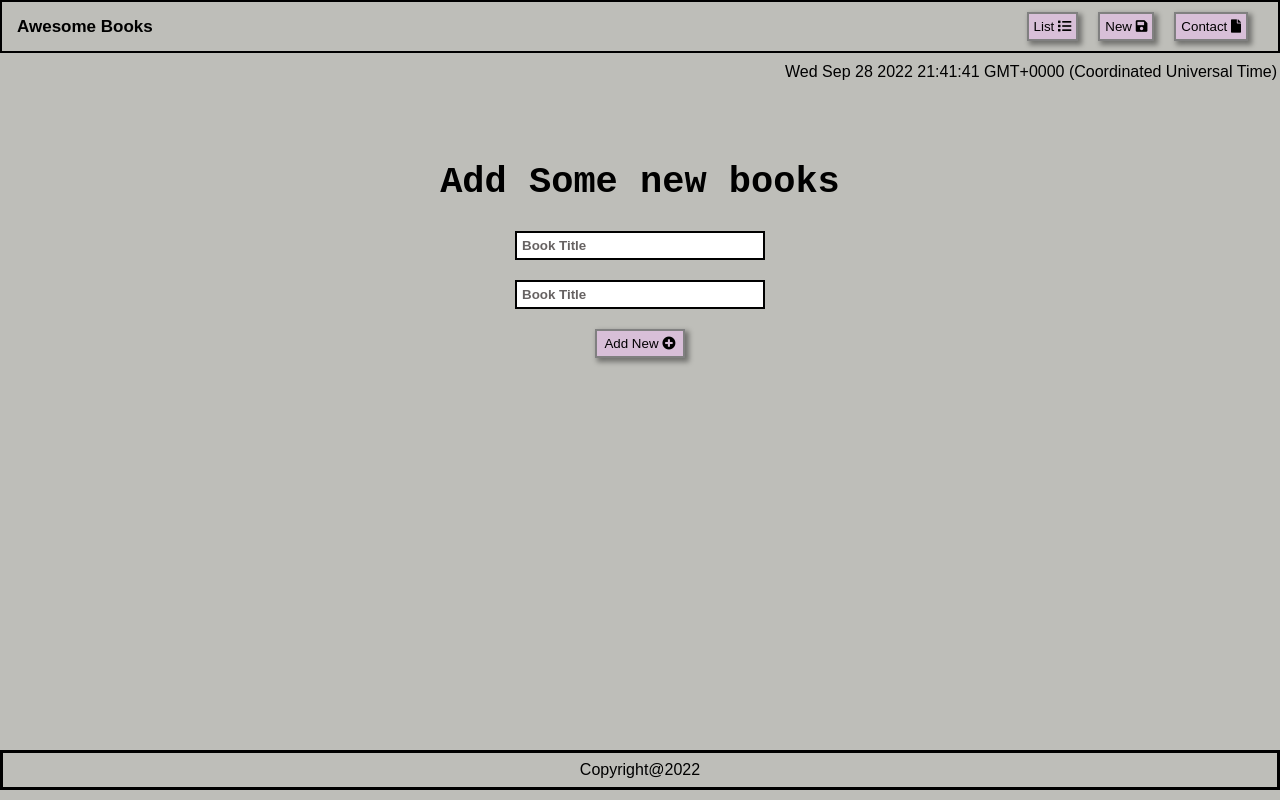
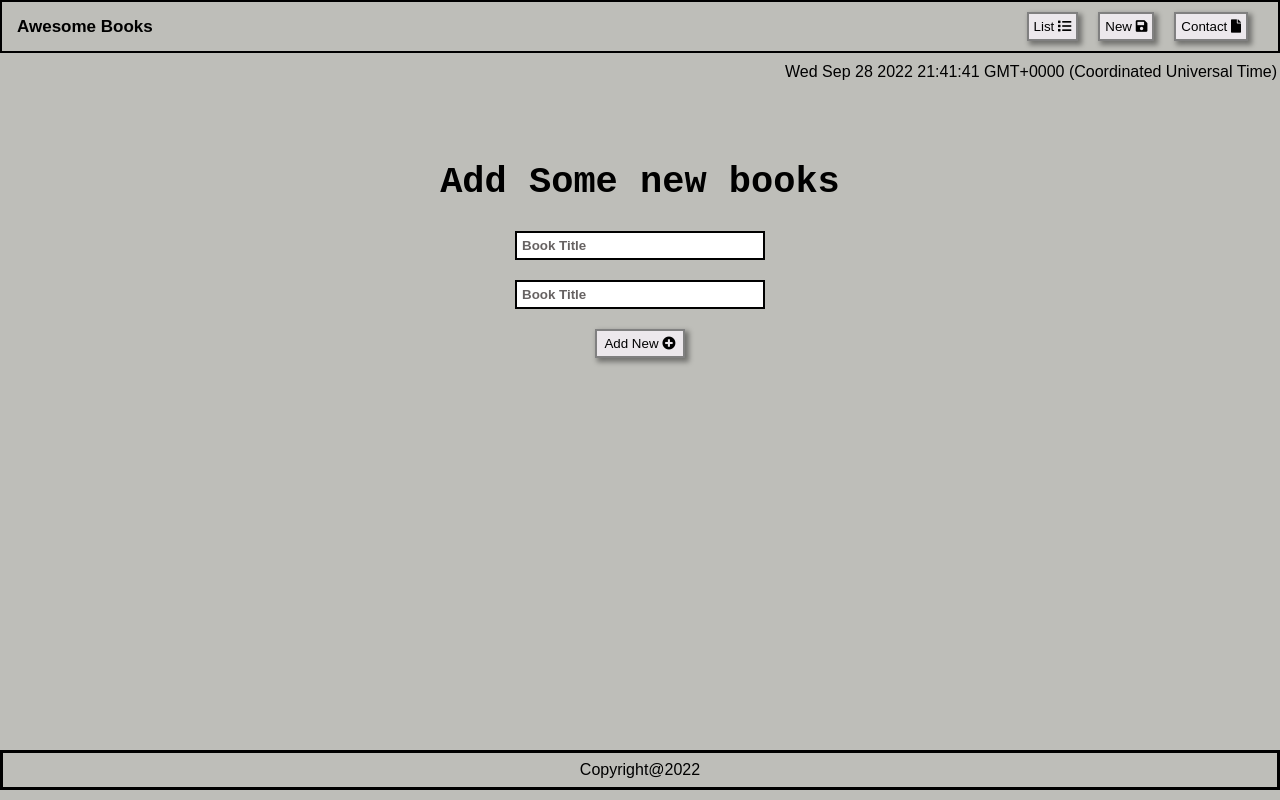
Before and after one commit to Doheera-kosi/awesome-books, a plain HTML site: page index.html in a window 1280 px wide. Drawn offline with Linux system fonts and the light colour scheme.

Commit message:
index.html

```diff
--- a/style.css
+++ b/style.css
@@ -67,7 +67,7 @@ ul {
 
 button {
   white-space: nowrap;
-  background-color: thistle;
+  background-color: rgb(236, 232, 236);
   border: 2px solid grey;
   outline: none;
   padding: 5px;
@@ -136,7 +136,6 @@ footer {
   position: absolute;
   margin: auto auto;
   border: 3px solid black;
-  display: flex;
   align-items: center;
   justify-content: center;
 }
```
